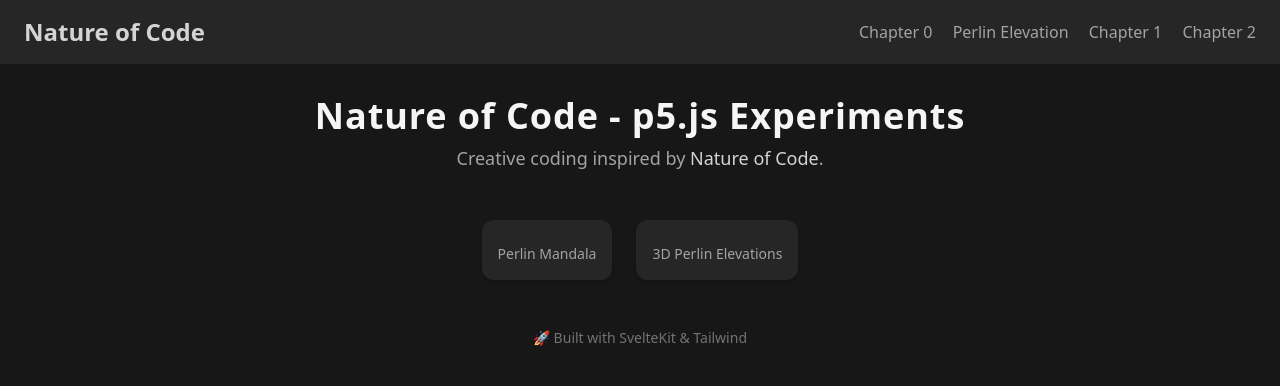
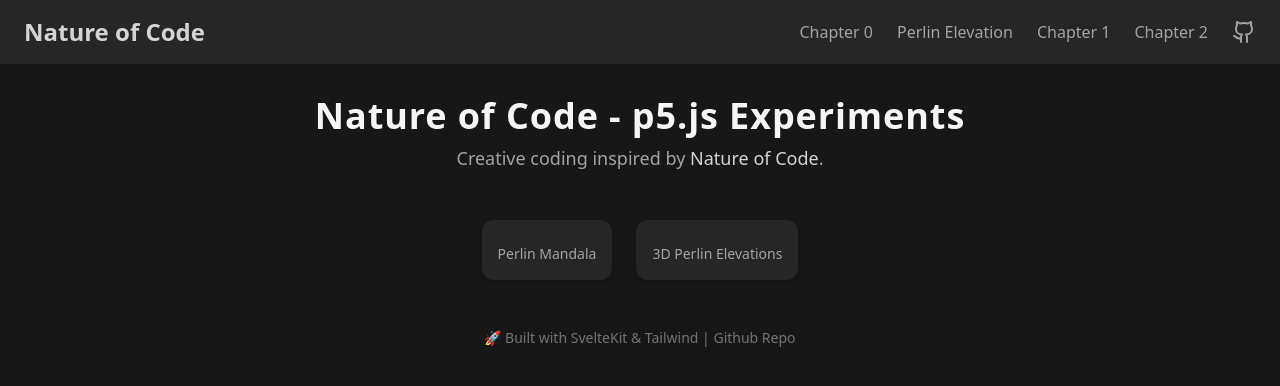
Before and after one commit to nonvenomous/nature-of-code-p5, a SvelteKit app: page / in a window 1280 px wide. Shown: the top 386 px of the page. Built offline with nearby package versions, Linux system fonts and the light colour scheme.

Commit message:
Add github link

```diff
--- a/package.json
+++ b/package.json
@@ -39,6 +39,7 @@
   },
   "type": "module",
   "dependencies": {
+    "lucide-svelte": "^0.474.0",
     "p5": "^1.11.2"
   }
 }
--- a/src/routes/+layout.svelte
+++ b/src/routes/+layout.svelte
@@ -1,18 +1,27 @@
 <script>
   import '../app.css';
+  import { Github } from 'lucide-svelte';
 </script>
 
 <div class="flex min-h-screen flex-col bg-neutral-900 text-neutral-200">
   <!-- Navbar -->
   <nav class="flex items-center justify-between bg-neutral-800 px-6 py-4 shadow-md">
     <a href="/" class="text-2xl font-bold text-neutral-300 hover:underline">Nature of Code</a>
-    <div class="space-x-4">
+    <div class="flex items-center space-x-6">
       <a href="/chapter/0/unsorted" class="text-neutral-400 hover:text-neutral-100">Chapter 0</a>
       <a href="/chapter/0/perlinElevation" class="text-neutral-400 hover:text-neutral-100"
         >Perlin Elevation</a
       >
       <a href="/chapter/1" class="text-neutral-400 hover:text-neutral-100">Chapter 1</a>
       <a href="/chapter/2" class="text-neutral-400 hover:text-neutral-100">Chapter 2</a>
+
+      <a
+        href="https://github.com/nonvenomous/nature-of-code-p5"
+        target="_blank"
+        class="text-neutral-400 transition hover:text-white"
+      >
+        <Github size={24} />
+      </a>
     </div>
   </nav>
 
--- a/src/routes/+page.svelte
+++ b/src/routes/+page.svelte
@@ -47,6 +47,12 @@
   </section>
 
   <div class="mt-12 text-sm text-neutral-500">
-    <p>🚀 Built with SvelteKit & Tailwind</p>
+    <p>
+      🚀 Built with SvelteKit & Tailwind | <a
+        href="https://github.com/nonvenomous/nature-of-code-p5"
+        target="_blank"
+        rel="noopener noreferrer">Github Repo</a
+      >
+    </p>
   </div>
 </main>
```
Also changed, not shown: 1 other file (tests, documents, lock files or other folders).
